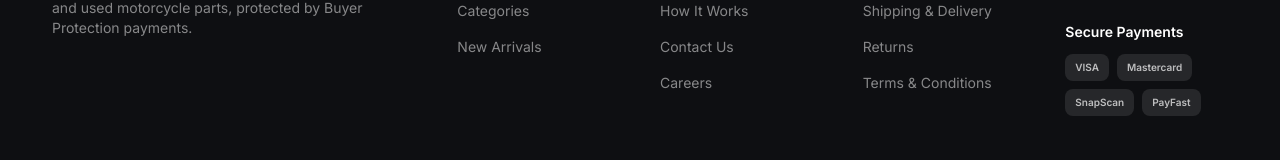
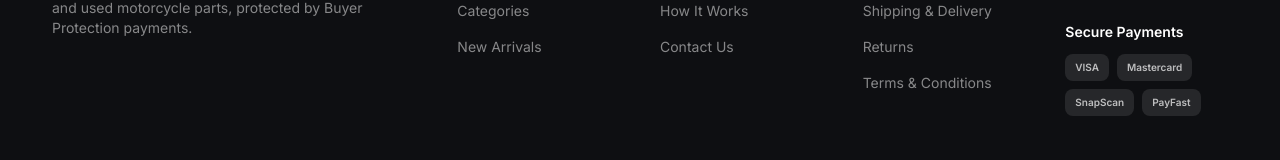
Before and after one commit to tech-oss/Market-place, a Next.js app: page / in a window 1280 px wide. Shown: the part 3056-3216 px from the top of the page. Built offline with nearby package versions, Linux system fonts and the light colour scheme; no server answers; the database is empty.

Commit message:
chore: remove Careers link from footer

```diff
--- a/src/components/layout/footer.tsx
+++ b/src/components/layout/footer.tsx
@@ -18,7 +18,6 @@ const FOOTER_COLUMNS = [
       { label: "About Us", href: "/about" },
       { label: "How It Works", href: "/how-it-works" },
       { label: "Contact Us", href: "/contact" },
-      { label: "Careers", href: "/careers" },
     ],
   },
   {
```
